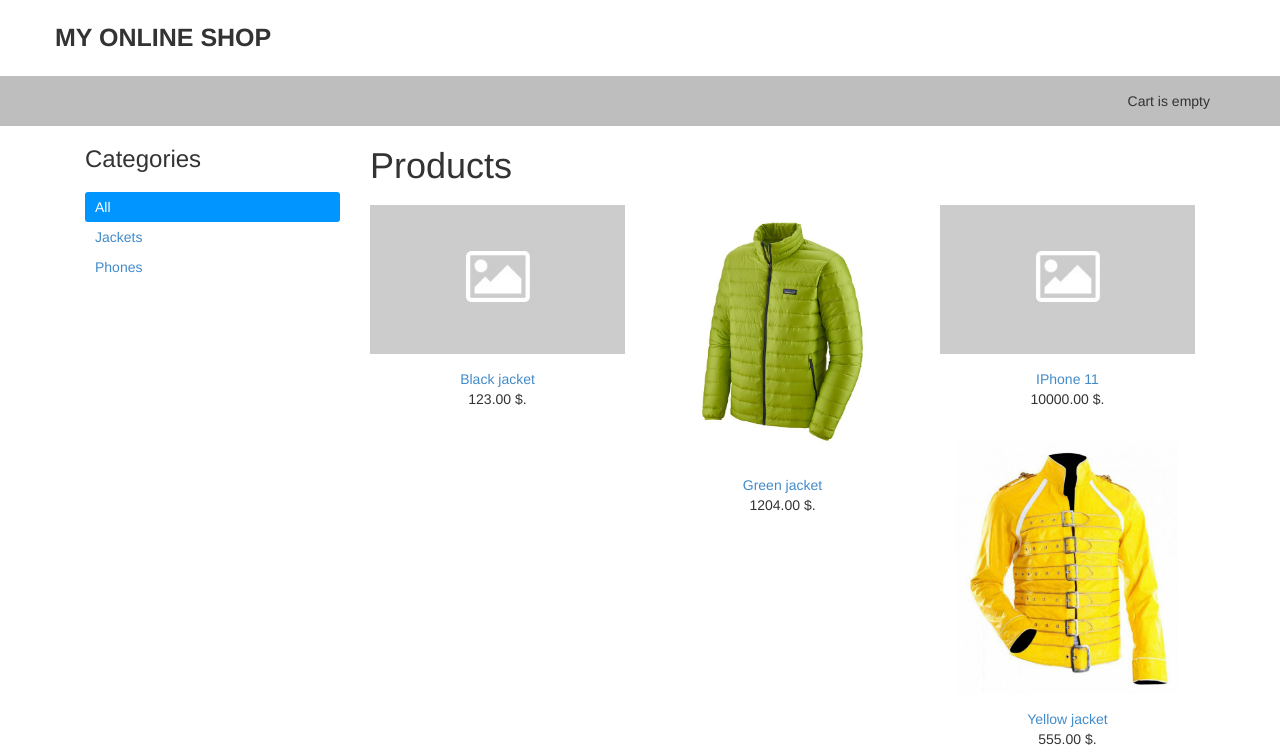
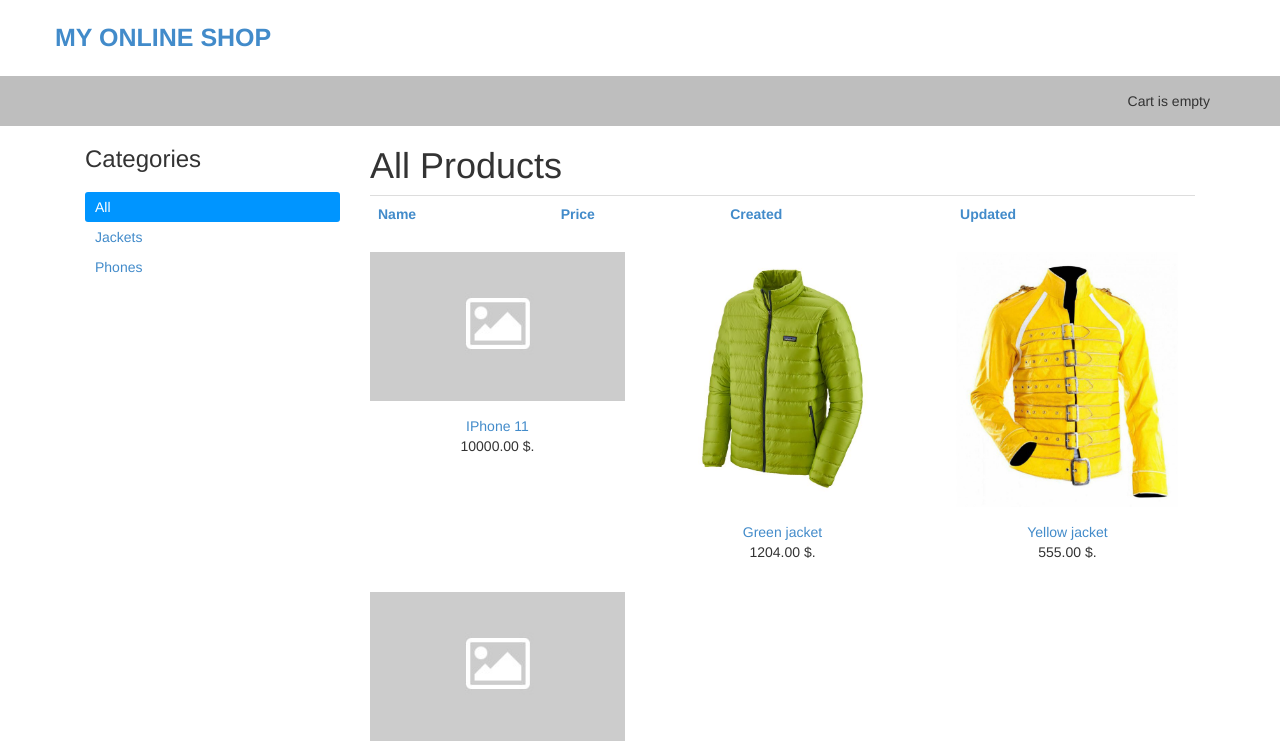
Before and after one commit to Calvados0806/Django-Web-Ecomerce, a Django app: page / in a window 1280 px wide. Shown: the top 746 px of the page. Run offline with Django 3.2, Linux system fonts and the light colour scheme; data comes from the database, SQL or seed files in the repository; both versions use the stored data as it was after the commit; lists and menus that the app fills with data are empty; some libraries are stand-ins or nearby versions.

Commit message:
implemented sorting products

```diff
--- a/online_shop/shop/templates/shop/base.html
+++ b/online_shop/shop/templates/shop/base.html
@@ -12,7 +12,7 @@
 <body>
   <section id="header">
     <div class="top container">
-      My online shop
+      <a href="{% url "shop:ProductList"%}">My online shop</a>
     </div>
     <div class="top-bl">
       <div class="container">
--- a/online_shop/shop/templates/shop/product/list.html
+++ b/online_shop/shop/templates/shop/product/list.html
@@ -18,7 +18,23 @@
     </ul>
   </div>
   <div id="main" class="product_list col-sm-9">
-    <h1>{% if category %}{{ category.name }}{% else %}Products{% endif %}</h1>
+    <h1>{% if category %}{{ category.name }}{% else %}All Products{% endif %}</h1>
+    <table class="table">
+        <tbody>
+            <tr>
+                {% with order_by=request.GET.order_by reverse=request.GET.reverse %}
+                <th><a href="{{ category.get_absolute_url }}?order_by=name{% if order_by == 'name' and reverse != '1' %}&amp;reverse=1{% endif %}">
+                            Name {% if order_by == 'name' and reverse != '1' %}&uarr;{% elif order_by == 'name' and reverse == '1' %}&darr;{% endif %}</a></th>
+                <th><a href="{{ category.get_absolute_url }}?order_by=price{% if order_by == 'price' and reverse != '1' %}&amp;reverse=1{% endif %}">
+                            Price {% if order_by == 'price' and reverse != '1' %}&uarr;{% elif order_by == 'price' and reverse == '1' %}&darr;{% endif %}</a></th>
+                <th><a href="{{ category.get_absolute_url }}?order_by=created{% if order_by == 'created' and reverse != '1' %}&amp;reverse=1{% endif %}">
+                            Created {% if order_by == 'created' and reverse != '1' %}&uarr;{% elif order_by == 'created' and reverse == '1' %}&darr;{% endif %}</a></th>
+                <th><a href="{{ category.get_absolute_url }}?order_by=updated{% if order_by == 'updated' and reverse != '1' %}&amp;reverse=1{% endif %}">
+                            Updated {% if order_by == 'updated' and reverse != '1' %}&uarr;{% elif order_by == 'updated' and reverse == '1' %}&darr;{% endif %}</a></th>
+                {% endwith %}
+            </tr>
+        </tbody>
+    </table>
     <div class="items row">
       {% for product in products %}
         <div class="item col-sm-4">
--- a/online_shop/shop/views.py
+++ b/online_shop/shop/views.py
@@ -7,9 +7,19 @@ def ProductList(request, category_slug=None):
     category = None
     categories = Category.objects.all()
     products = Product.objects.filter(available=True)
+
     if category_slug:
         category = get_object_or_404(Category, slug=category_slug)
         products = products.filter(category=category)
+
+    order_by = request.GET.get("order_by", "")
+    if order_by in ("name", "price", "created", "updated"):
+        products = products.order_by(order_by)
+        if request.GET.get("reverse", "") == '1':
+            products = products.reverse()
+    else:
+        products = products.order_by("created").reverse()
+
     return render(request, 'shop/product/list.html', {
         'category': category,
         'categories': categories,
```
Also changed, not shown: online_shop/db.sqlite3, online_shop/media/products/2019/12/15/84674_PGCL.jpg (added), online_shop/media/products/2019/12/15/freddie-mercury-yellow-jacket-1-800x800.jpg (added).
